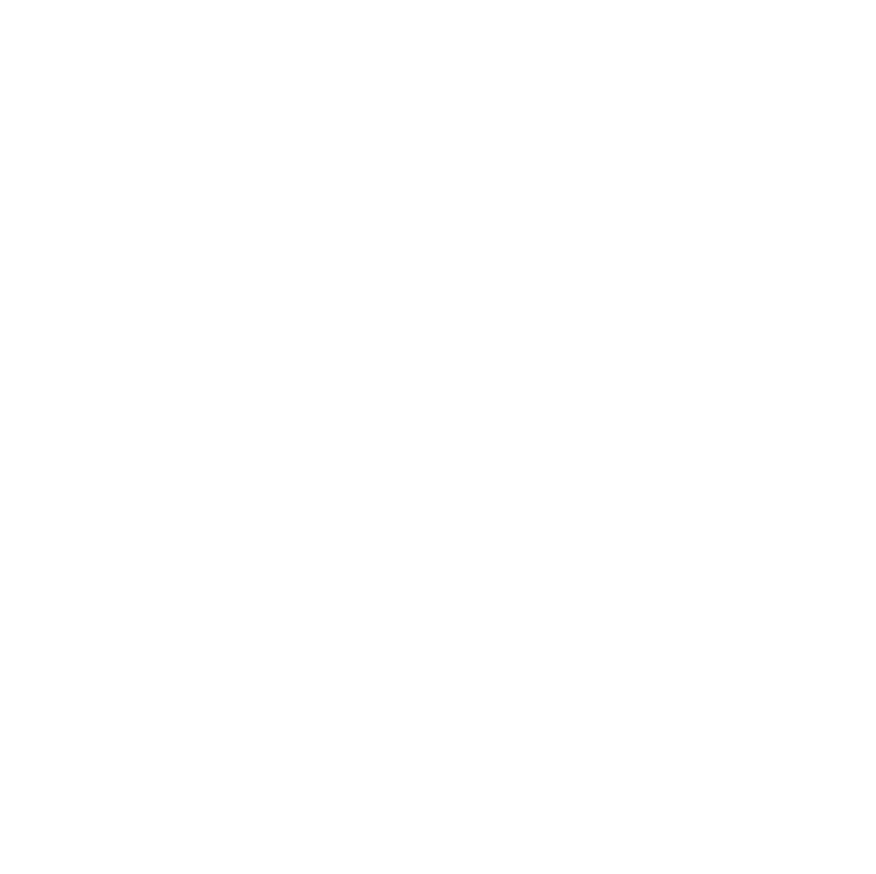
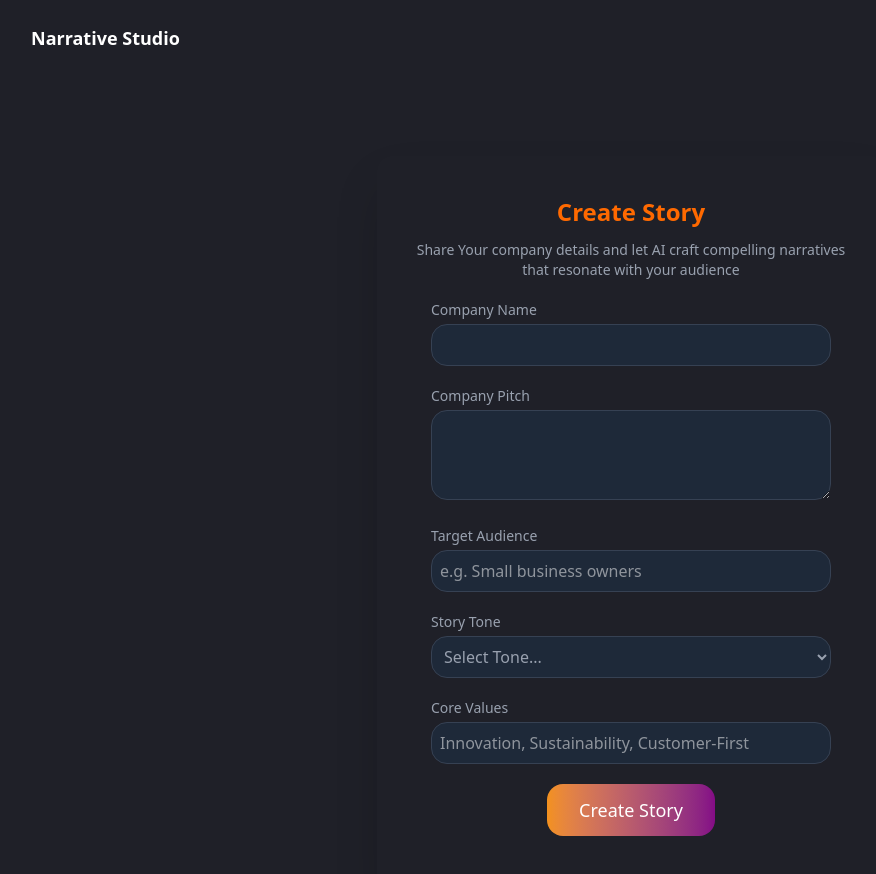
Before and after one commit to Zuhair0000/Narrative-Studio, a React app in the folder frontend/: page /create-story in a window 1280 px wide. Before the commit this address had no page. Shown: the top 874 px of the page, without its empty margins (9-885 px from the left). Before the commit the page ends 800 px from the top, so only its background shows below. Built offline with nearby package versions, Linux system fonts and the light colour scheme; the HTML template or start-up script is replaced by a standard one.

Commit message:
create story from

```diff
--- a/frontend/src/App.jsx
+++ b/frontend/src/App.jsx
@@ -6,6 +6,7 @@
 import Login from "./pages/Login";
 import Dashboard from "./pages/Dashboard";
 import StoriesPage from "./pages/StoriesPage";
+import CreateStory from "./pages/CreateStory";
 
 export default function App() {
   return (
@@ -16,6 +17,7 @@
         <Route path="/login" element={<Login />} />
         <Route path="/dashboard" element={<Dashboard />} />
         <Route path="/stories/:id" element={<StoriesPage />} />
+        <Route path="/create-story" element={<CreateStory />} />
       </Routes>
     </>
   );
--- a/frontend/src/components/AuthForm.jsx
+++ b/frontend/src/components/AuthForm.jsx
@@ -1,5 +1,6 @@
 import { useState } from "react";
 import Navbar from "./Navbar";
+import Button from "./Button";
 
 export default function AuthForm({ type, onSubmit }) {
   const [formData, setFormData] = useState({
@@ -21,8 +22,8 @@
 
   return (
     <>
-      <div className="w-full max-w-md mx-auto bg-white/10 backdrop-blur-lg rounded-2xl p-8 shadow-lg text-white border border-white/10">
-        <h2 className="text-2xl font-semibold text-center mb-6">
+      <div className="w-full max-w-md mx-auto bg-[#1F2028] backdrop-blur-lg rounded-2xl p-8 shadow-lg text-white border border-white/10">
+        <h2 className="text-4xl font-semibold text-center mb-6 text-orange-500">
           {isSignUp ? "Create Account" : "Welcome Back"}
         </h2>
 
@@ -64,13 +65,9 @@
               className="w-full px-4 py-2 rounded-md bg-white/5 border border-white/20 focus:outline-none focus:ring-2 focus:ring-pink-500"
             />
           </div>
-
-          <button
-            type="submit"
-            className="w-full py-2 rounded-md bg-gradient-to-r from-pink-500 to-purple-500 font-semibold hover:opacity-90 transition"
-          >
-            {isSignUp ? "Sign Up" : "Log In"}
-          </button>
+          <div className="flex justify-center">
+            <Button>{isSignUp ? "Sign Up" : "Log In"}</Button>
+          </div>
         </form>
 
         <p className="text-sm text-center mt-4">
--- a/frontend/src/components/Button.jsx
+++ b/frontend/src/components/Button.jsx
@@ -5,7 +5,7 @@
   return (
     <Link
       to="/signup"
-      className="px-8 py-3 text-lg font-medium rounded-md bg-gradient-brand hover:opacity-90 transition bg-gradient-to-r from-[#F3911D] to-[#840B86]"
+      className="px-8 py-3 text-lg font-medium rounded-2xl bg-gradient-brand hover:opacity-90 transition bg-gradient-to-r from-[#F3911D] to-[#840B86]"
     >
       {children}
     </Link>
--- a/frontend/src/components/GradientBackground.jsx
+++ b/frontend/src/components/GradientBackground.jsx
@@ -3,7 +3,7 @@
     <div
       className="min-h-screen relative overflow-hidden"
       style={{
-        backgroundColor: "#0F0F0F", // dark background
+        backgroundColor: "#1F2028", // dark background
       }}
     >
       {/* Gradient glow at the bottom */}
--- a/frontend/src/pages/CreateStory.jsx
+++ b/frontend/src/pages/CreateStory.jsx
@@ -0,0 +1,105 @@
+import React, { useState } from "react";
+import Button from "../components/Button";
+import Navbar from "../components/Navbar";
+
+export default function CreateStory() {
+  const [formData, setFormData] = useState({
+    companyName: "",
+    companyPitch: "",
+    targetAudience: "",
+    storyTone: "",
+    coreValues: "",
+  });
+
+  const handleChange = (e) => {
+    const { name, value } = e.target;
+    setFormData({ ...formData, [name]: value });
+  };
+  return (
+    <>
+      <Navbar showAuthButtons={false} />
+      <div className="min-h-screen bg-[#1F2028] text-white flex flex-col items-center py-20 px-6">
+        <form className="bg-[#qF2028] shadow-2xl rounded-2xl p-10">
+          <h1 className="text-2xl text-center text-orange-500 font-bold mb-3">
+            Create Story
+          </h1>
+          <p className="text-gray-400 text-sm mb-5 text-center">
+            Share Your company details and let AI craft compelling narratives{" "}
+            <br />
+            that resonate with your audience
+          </p>
+
+          <div className="space-y-5 mb-5 flex flex-col items-center">
+            <div>
+              <label className="text-sm text-gray-400 block mb-1">
+                Company Name
+              </label>
+              <input
+                type="text"
+                name="companyName"
+                value={formData.companyName}
+                onChange={handleChange}
+                className="w-100 bg-gray-800 border border-gray-700 rounded-2xl p-2 text-s, focus:outline-none focus:ring-2 focus:ring-orange-500"
+              />
+            </div>
+            <div>
+              <label className="text-sm text-gray-400 block mb-1">
+                Company Pitch
+              </label>
+              <textarea
+                name="companyPitch"
+                value={formData.companyPitch}
+                onChange={handleChange}
+                rows="3"
+                className="w-100 bg-gray-800 border border-gray-700 rounded-2xl p-2 text-s, focus:outline-none focus:ring-2 focus:ring-orange-500"
+              />
+            </div>
+            <div>
+              <label className="text-sm text-gray-400 block mb-1">
+                Target Audience
+              </label>
+              <input
+                type="text"
+                name="targetAudience"
+                value={formData.targetAudience}
+                onChange={handleChange}
+                placeholder="e.g. Small business owners"
+                className="w-100 bg-gray-800 border border-gray-700 rounded-2xl p-2 text-s, focus:outline-none focus:ring-2 focus:ring-orange-500"
+              />
+            </div>
+            <div>
+              <label className="text-sm text-gray-400 block mb-1">
+                Story Tone
+              </label>
+              <select
+                name="storyTone"
+                value={formData.storyTone}
+                onChange={handleChange}
+                className="w-100 bg-gray-800 border border-gray-700 rounded-2xl p-2 text-s, focus:outline-none focus:ring-2 focus:ring-orange-500 text-gray-400"
+              >
+                <option value="">Select Tone... </option>
+                <option value="Professional">Professional </option>
+                <option value="Casual">Casual </option>
+                <option value="Inspiring">Inspiring </option>
+              </select>
+            </div>
+            <div>
+              <label className="text-sm text-gray-400 block mb-1">
+                Core Values
+              </label>
+              <input
+                type="text"
+                name="coreValues"
+                value={formData.coreValues}
+                onChange={handleChange}
+                placeholder="Innovation, Sustainability, Customer-First"
+                className="w-100 bg-gray-800 border border-gray-700 rounded-2xl p-2 text-s, focus:outline-none focus:ring-2 focus:ring-orange-500"
+              />
+            </div>
+            <Button>Create Story</Button>
+          </div>
+        </form>
+      </div>
+    </>
+  );
+}
--- a/frontend/src/pages/Login.jsx
+++ b/frontend/src/pages/Login.jsx
@@ -8,11 +8,11 @@
   };
 
   return (
-    <GradientBackground>
+    <div className="bg-[#1F2028] min-h-screen">
       <Navbar showAuthButtons={false} />
-      <div className="flex justify-center items-center min-h-screen px-4">
+      <div className="flex justify-center items-center px-4 mt-20">
         <AuthForm type="login" onSubmit={handleLogin} />
       </div>
-    </GradientBackground>
+    </div>
   );
 }
--- a/frontend/src/pages/Signup.jsx
+++ b/frontend/src/pages/Signup.jsx
@@ -8,11 +8,11 @@
   };
 
   return (
-    <GradientBackground>
+    <div className="bg-[#1F2028] min-h-screen">
       <Navbar showAuthButtons={false} />
-      <div className="flex justify-center items-center min-h-screen px-4">
+      <div className="flex justify-center items-center px-4 mt-20">
         <AuthForm type="signup" onSubmit={handleSignUp} />
       </div>
-    </GradientBackground>
+    </div>
   );
 }
```
